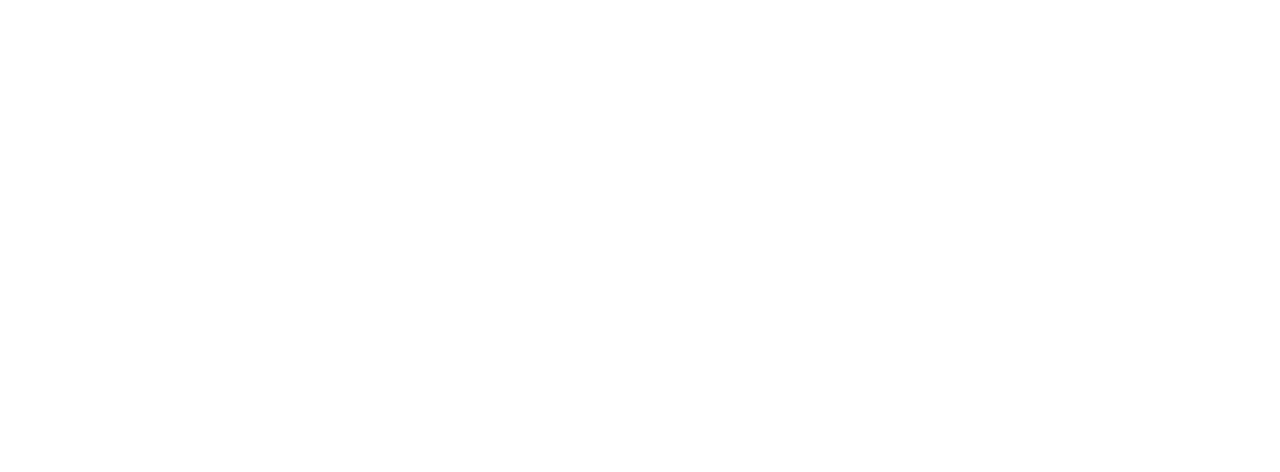
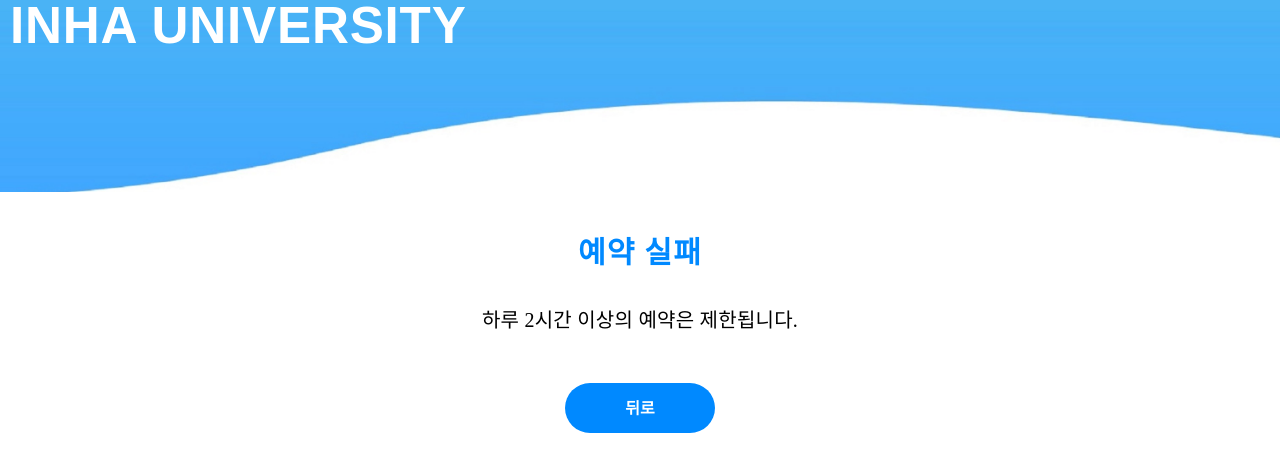
Before and after one commit to Yoosun-Chang/inha_geoinfo_studyroom, a React (Create React App) app: page /confirmerror/1 in a window 1280 px wide. Before the commit this address had no page. Shown: the top 472 px of the page. Built offline with nearby package versions, Linux system fonts and the light colour scheme.

Commit message:
feat: 예약 리스트 더보기 추가

```diff
--- a/src/App.js
+++ b/src/App.js
@@ -5,6 +5,8 @@ import Inform from "./component/main/inform";
 import Confirm from "./component/reservation/confirm";
 import Admin from "./page/admin";
 import Myreservation from "./page/myreservation";
+import NotConfirm from "./component/reservation/notconfirm";
+
 function App() {
   return (
     <BrowserRouter>
@@ -13,6 +15,7 @@ function App() {
         <Route path="/reservation/:id" element={<Reservation />} />
         <Route path="/reservation/:id/:Room" element={<Reservation />} />
         <Route path="/confirm/:id" element={<Confirm />} />
+        <Route path="/confirmerror/:id" element={<NotConfirm />} />
         <Route path="/admin" element={<Admin />} />
         <Route path="/myreservation/:id" element={<Myreservation />} />
       </Routes>
--- a/src/component/admin/blist.jsx
+++ b/src/component/admin/blist.jsx
@@ -38,7 +38,7 @@ const ModalButton = styled.button`
 
 const BackgroundList = styled.div`
   width: 21.875rem;
-  height: 6.4375rem;
+  height: 8rem;
   flex-shrink: 0;
   background: linear-gradient(
     180deg,
@@ -65,7 +65,7 @@ const Info = styled.div`
   line-height: 130%;
   letter-spacing: 0.25px;
   padding: 10px;
-  width: 10rem;
+  width: 19rem;
   margin: 0px;
   text-align: left !important;
 `;
@@ -77,6 +77,7 @@ const CancelButton = styled.button`
   color: #fff;
   font-size: smaller;
   font-weight: bold;
+  margin-top: 10px;
   margin-left: 10px;
   border-radius: 10px;
 `;
--- a/src/component/admin/clist.jsx
+++ b/src/component/admin/clist.jsx
@@ -38,7 +38,7 @@ const ModalButton = styled.button`
 
 const BackgroundList = styled.div`
   width: 21.875rem;
-  height: 6.4375rem;
+  height: 8rem;
   flex-shrink: 0;
   background: linear-gradient(
     180deg,
@@ -65,7 +65,7 @@ const Info = styled.div`
   line-height: 130%;
   letter-spacing: 0.25px;
   padding: 10px;
-  width: 10rem;
+  width: 19rem;
   margin: 0px;
   text-align: left !important;
 `;
@@ -77,6 +77,7 @@ const CancelButton = styled.button`
   color: #fff;
   font-size: smaller;
   font-weight: bold;
+  margin-top: 10px;
   margin-left: 10px;
   border-radius: 10px;
 `;
@@ -88,7 +89,6 @@ const ButtonContainer = styled.div`
   margin-right: 1rem;
   margin-top: -20px;
 `;
-
 function CList(props) {
   const admindate = localStorage.getItem("admindate");
   const adminRoom = "B";
--- a/src/component/myreservation/list.jsx
+++ b/src/component/myreservation/list.jsx
@@ -137,25 +137,33 @@ const Button = styled.button`
 `;
 
 function List(props) {
-  const [reservationData, setReservationData] = useState([]);
+  const [currentDayReservations, setCurrentDayReservations] = useState([]);
+  const [allReservations, setAllReservations] = useState([]);
+  const [showAllReservations, setShowAllReservations] = useState(false);
   const schoolNumber = localStorage.getItem("schoolnumber");
   const navigate = useNavigate();
+
   const goToMain = () => {
-    navigate(`/reservation/${schoolNumber}`); // 메인 페이지 경로로 이동
+    navigate(`/reservation/${schoolNumber}`);
   };
+
   useEffect(() => {
-    // localStorage에서 schoolnumber 가져오기
     const schoolNumber = localStorage.getItem("schoolnumber");
 
-    // schoolNumber가 있을 경우에만 API 요청
     if (schoolNumber) {
-      // 예약 데이터를 가져오는 Axios 요청
       axios
         .get(`https://geostudyroom.store/myreservation/${schoolNumber}/`)
         .then((response) => {
           const reservations = response.data;
-          // 가져온 예약 데이터를 상태에 저장합니다.
-          setReservationData(reservations);
+
+          // Filter current day reservations
+          const currentDate = new Date().toISOString().split("T")[0];
+          const currentDayReservations = reservations.filter(
+            (reservation) => reservation.date === currentDate
+          );
+
+          setCurrentDayReservations(currentDayReservations);
+          setAllReservations(reservations);
         })
         .catch((error) => {
           console.error("예약 데이터를 가져오는 중 오류 발생:", error);
@@ -164,7 +172,6 @@ function List(props) {
   }, []);
 
   const handleCancelReservation = (roomName, date, clock) => {
-    // 예약 취소를 위한 API 요청을 보냅니다.
     const schoolNumber = localStorage.getItem("schoolnumber");
 
     axios
@@ -174,32 +181,34 @@ function List(props) {
       .then((response) => {
         console.log("예약이 취소되었습니다.");
 
-        // 선택한 예약 정보를 제외한 나머지 예약 정보만 유지하도록 업데이트합니다.
-        const updatedReservations = reservationData.filter((reservation) => {
+        const updatedReservations = currentDayReservations.filter((reservation) => {
           return !(
             reservation.room === roomName &&
             reservation.date === date &&
             reservation.clock_times.includes(clock)
           );
         });
-        setReservationData(updatedReservations);
+
+        setCurrentDayReservations(updatedReservations);
       })
       .catch((error) => {
         console.error("예약 취소 중 오류 발생:", error);
       });
   };
 
+  const loadAllReservations = () => {
+    setShowAllReservations(true);
+  };
+
   return (
     <div>
-      {reservationData.length === 0 ? (
+      {currentDayReservations.length === 0 ? (
         <CenteredContainer>
           <LogoImage src={SchoolLogoImage} alt="School Logo" />
-        <CenteredText>
-          예약 목록이 없습니다.
-        </CenteredText>
+          <CenteredText>예약 목록이 없습니다.</CenteredText>
         </CenteredContainer>
       ) : (
-        reservationData.map((reservation, index) => (
+        currentDayReservations.map((reservation, index) => (
           <ListContainer key={index}>
           <BackgroundList>
             <Info>
@@ -235,6 +244,38 @@ function List(props) {
         </ListContainer>
         ))
       )}
+
+      {!showAllReservations && allReservations.length > currentDayReservations.length && (
+        <CenteredContainer>
+          <Button onClick={loadAllReservations}>더보기</Button>
+        </CenteredContainer>
+      )}
+
+      {showAllReservations && (
+        allReservations.map((reservation, index) => (
+          <ListContainer key={index}>
+          <BackgroundList>
+            <Info>
+              신청자:{" "}
+              {reservation.user
+                ? reservation.user.schoolnumber
+                : "데이터 없음"}{" "}
+              {reservation.user ? reservation.user.name : ""}
+              <br />
+              스터디룸: {reservation.room ? reservation.room : "데이터 없음"}
+              <br />
+              날짜: {reservation.date ? reservation.date : "데이터 없음"}{" "}
+              <br />
+              시간:{" "}
+              {reservation.clock_times
+                ? reservation.clock_times.join(", ")
+                : "데이터 없음"}
+            </Info>
+          </BackgroundList>
+        </ListContainer>
+        ))
+      )}
+
       <CenteredContainer>
         <Button onClick={goToMain}>예약하기</Button>
       </CenteredContainer>
--- a/src/component/reservation/confirmbtn.jsx
+++ b/src/component/reservation/confirmbtn.jsx
@@ -80,9 +80,6 @@ function ConfirmButton() {
     setAgreed(!agreed);
 
     if (!agreed) {
-      // 동의합니다 체크박스가 체크되었을 때 /confirm 경로로 이동
-      navigate(`/confirm/${schoolNumber}`);
-
       // Make the axios POST request here
       axios
         .post(`https://geostudyroom.store/reservationadd/${schoolNumber}/`, {
@@ -97,6 +94,7 @@ function ConfirmButton() {
             console.log(localTime); // 요청이 성공한 후에 선택한 시간 찍
           } else {
             console.log("POST 요청 실패");
+            navigate(`/notconfirm/${schoolNumber}`); // 에러 발생 시 이동
           }
         })
         .catch((error) => {
@@ -107,11 +105,12 @@ function ConfirmButton() {
             date: date,
             clock: JSON.parse(localTime) // localTime을 JSON 배열로 파싱
           });
+
+          navigate(`/confirmerror/${schoolNumber}`); // 에러 발생 시 이동
         });
-
-
     }
   };
+
 
   return (
     <>
--- /dev/null
+++ b/src/component/reservation/notconfirm.jsx
@@ -0,0 +1,89 @@
+import React, { useState, useEffect } from "react";
+import { useNavigate } from "react-router-dom";
+import styled from "styled-components";
+import Top from "../top";
+import Wave from "../Wave";
+import axios from "axios";
+
+const TextContainer = styled.div`
+  display: flex;
+  flex-direction: column;
+  justify-content: center; /* 수평 가운데 정렬 */
+  align-items: center; /* 수직 가운데 정렬 */
+  height: 70vh; /* 뷰포트 높이를 100%로 설정하여 페이지 중앙에 위치하도록 합니다. */
+`;
+
+const Text1 = styled.div`
+  color: #0089ff;
+  font-family: Nunito;
+  font-size: 30px;
+  font-style: normal;
+  font-weight: 700;
+  line-height: normal;
+  letter-spacing: 1.2px;
+  text-align: center;
+`;
+
+const Text2 = styled.div`
+  color: #000;
+  font-family: Poppins;
+  font-size: 20px;
+  font-style: normal;
+  font-weight: 500;
+  letter-spacing: 0.25px;
+  text-align: center;
+`;
+const Button = styled.button`
+  width: 150px;
+  height: 50px;
+  flex-shrink: 0;
+  border-radius: 50px;
+  background: #0089ff;
+  cursor: pointer;
+  color: white;
+  font-size: 16px;
+  font-weight: bold;
+  user-select: none;
+  transition: background-color 0.2s ease-in-out;
+  text-align: center;
+  line-height: 50px;
+  border: none;
+  margin-top: 50px;
+`;
+
+const NotConfirm = ({ reservationInfo }) => {
+  const navigate = useNavigate();
+  const schoolNumber = localStorage.getItem("schoolnumber");
+  const admindate = localStorage.getItem("admindate");
+  const adminRoom = localStorage.getItem("Room");
+  const time = localStorage.getItem("time");
+  const Name = localStorage.getItem("Name");
+  // 예약 정보를 받아온다고 가정 (reservationInfo 객체에 예약자, 날짜, 시간 정보 포함)
+  //const { name, date, time } = reservationInfo;
+  const [User, setUser] = useState([]);
+  // 메인 페이지로 이동하는 함수
+  const goToMain = () => {
+    navigate(`/reservation/${schoolNumber}`); // 메인 페이지 경로로 이동
+  };
+  const [reservationData, setReservationData] = useState([]);
+  const [reservations, setReservations] = useState([]);
+
+  return (
+    <div>
+      <Top />
+      <TextContainer>
+        <Text1>예약 실패</Text1>
+        <p />
+          <>
+            <Text2>하루 2시간 이상의 예약은 제한됩니다.</Text2>
+
+          </>
+
+        <Button onClick={goToMain}>뒤로</Button>
+      </TextContainer>
+      <Wave />
+    </div>
+  );
+};
+
+export default NotConfirm;
--- a/src/page/myreservation.jsx
+++ b/src/page/myreservation.jsx
@@ -1,5 +1,5 @@
 import React, { useEffect } from "react";
-import Top2 from "../component/Top2";
+import Top2 from "../component/top2";
 import List from "../component/myreservation/list";
 import Wave from "../component/Wave";
 import styled from "styled-components";
```
Lines whose indentation alone changed are shown as unchanged.
